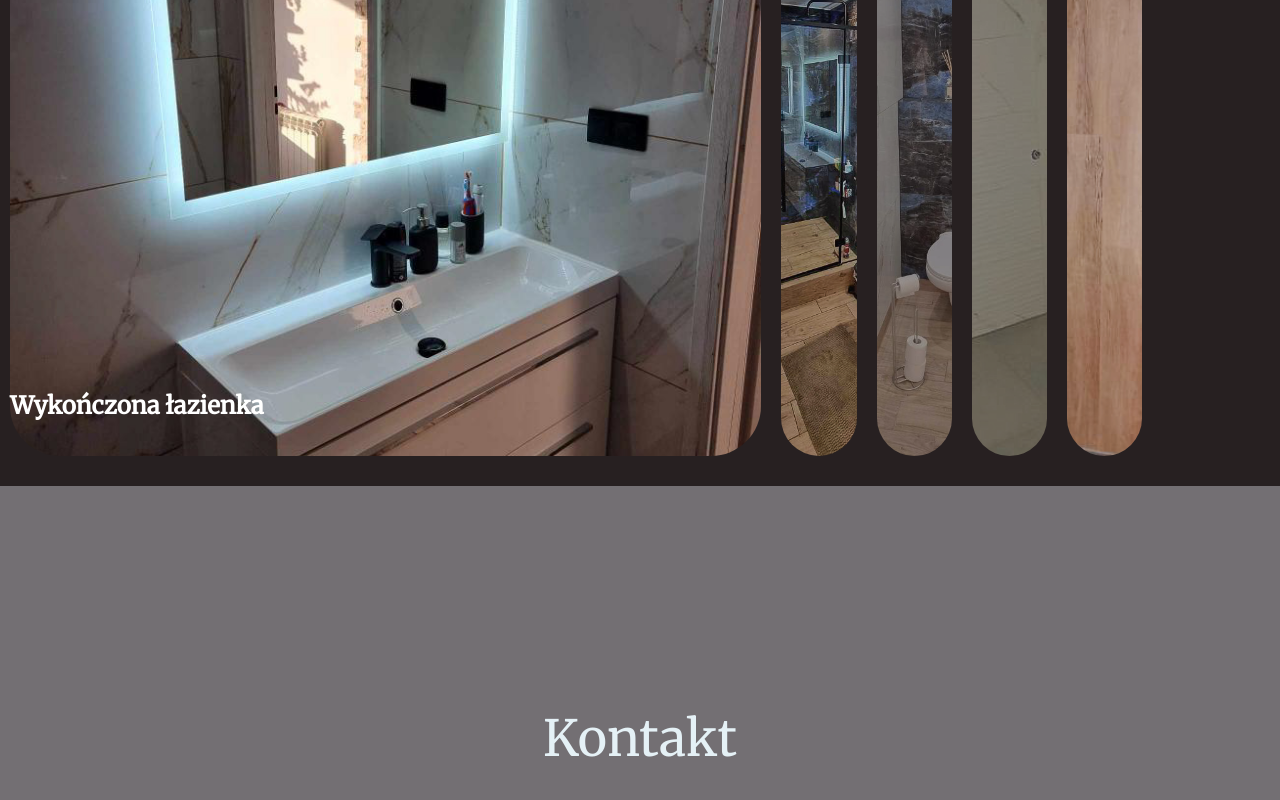
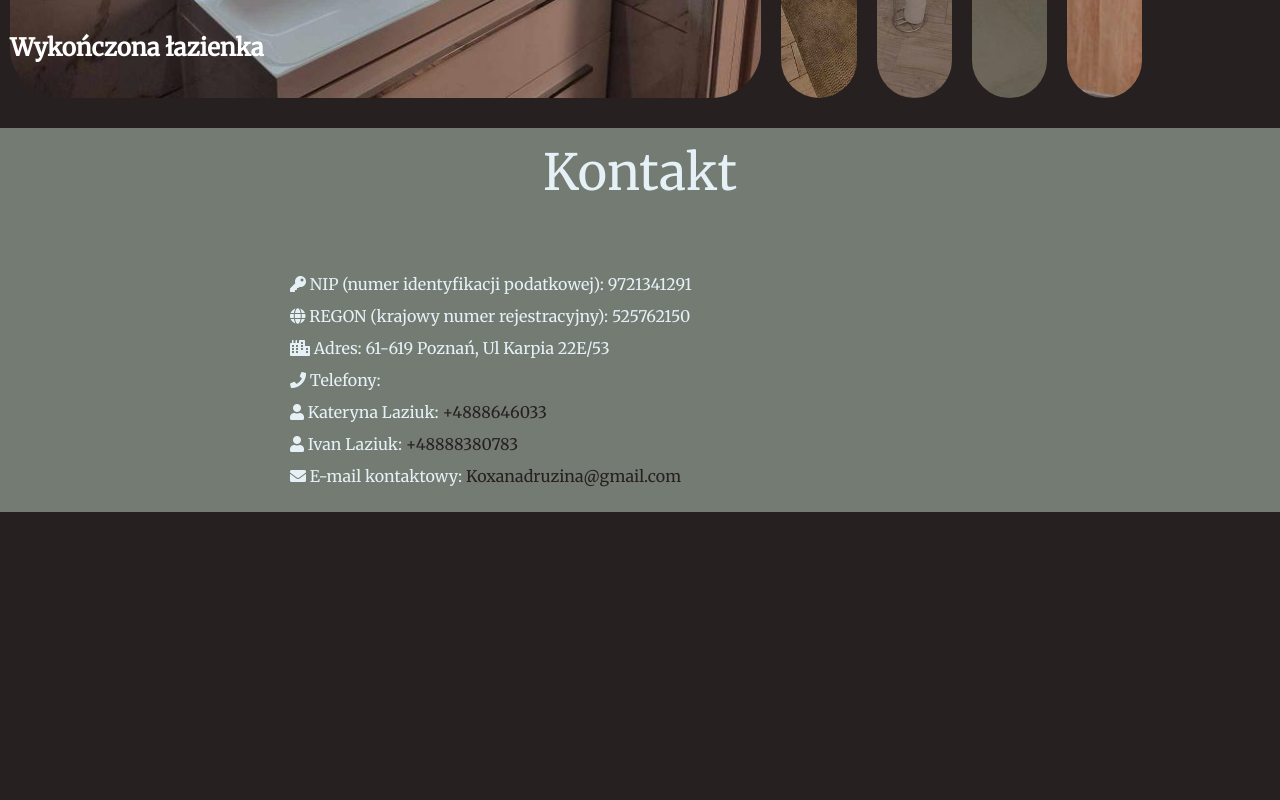
Before and after one commit to AnastasiiaSemeniukk/UG.github.io, a plain HTML site: page index.html in a window 1280 px wide. Shown: the part 2220-3020 px from the top of the page. After the commit the page ends 2732 px from the top, so only its background shows below. Drawn offline with Linux system fonts and the light colour scheme.

Commit message:
Update main.css

```diff
--- a/main.css
+++ b/main.css
@@ -208,17 +208,22 @@ main {
     display: block;
   }
 
- .about,
- .service {
-    background-color: #736f73;
-    min-height: 50vh;
+.about,
+.service,
+.contact {
+    background-color: #737b73;
     display: flex;
     justify-content: center;
     text-align: center;
     align-items: center;
-    flex-direction: column
-  }
+    flex-direction: column;
+    width: 100%;
+}
 
+. about,
+. service {
+    max-height: 50vh;
+}
   .separator {
     border: 1px solid;
     margin: 20px 0;
@@ -226,16 +231,6 @@ main {
     width: 100vw;
   }
 
-  .contact {
-    min-height: 100vh;
-    background-color: #736f73;
-    width: 100%;
-    display: flex;
-    justify-content: center;
-    align-items: center;
-    text-align: center;
-    flex-direction: column
-  }
 
   .cards {
     display: flex;
@@ -278,7 +273,7 @@ main {
 
   @media (max-width: 720px) {
     .cards {
-            width: 100vw;
+            width: 200vw;
     }
 
     .panel:nth-of-type(4),.panel:nth-of-type(5){
```
